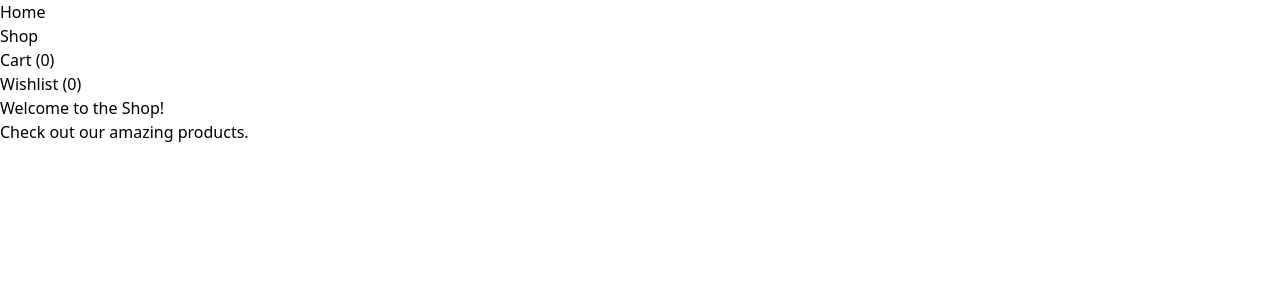
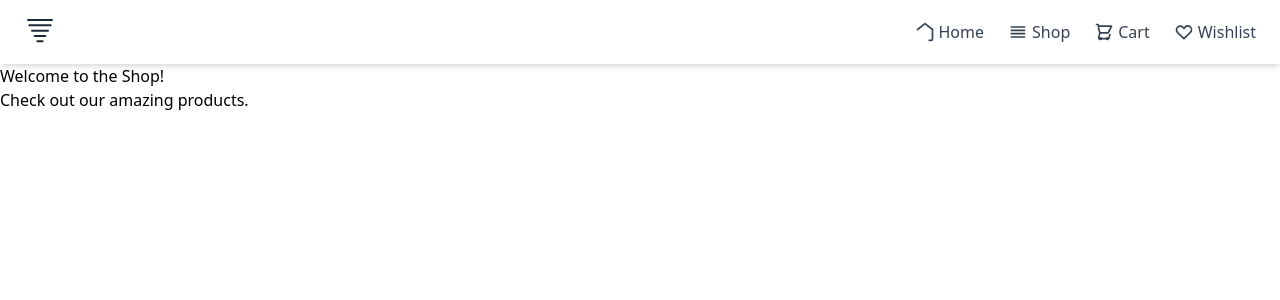
Before and after one commit to Ayush-Tak/shopping-cart, a React (Vite) app: page / in a window 1280 px wide. Shown: the top 300 px of the page. Built offline with nearby package versions, Linux system fonts and the light colour scheme.

Commit message:
New navbar

```diff
--- a/src/components/Navbar.jsx
+++ b/src/components/Navbar.jsx
@@ -1,24 +1,133 @@
-import {Link} from 'react-router-dom';
+import { useState } from 'react';
+import { Link } from 'react-router-dom';
 
-function Navbar({cartCount, wishlistCount}) {
+function Navbar({ cartCount, wishlistCount }) {
+  const [isOpen, setIsOpen] = useState(false);
+
   return (
-        <nav>
-            <ul>
+    <nav className="bg-white shadow-md px-6 py-4">
+      <div className="max-w-7xl mx-auto flex items-center justify-between">
+        {/* Left: Logo */}
+        <div className="flex items-center">
+          <svg
+            className="w-8 h-8 text-gray-800"
+            fill="none"
+            stroke="currentColor"
+            strokeWidth="1.5"
+            viewBox="0 0 24 24"
+            xmlns="http://www.w3.org/2000/svg"
+          >
+            <path
+              strokeLinecap="round"
+              strokeLinejoin="round"
+              d="M3 3h18M4 7h16M6 11h12M8 15h8M10 19h4"
+            />
+          </svg>
+        </div>
+
+        {/* Mobile hamburger */}
+        <button
+          className="md:hidden text-gray-800"
+          onClick={() => setIsOpen(!isOpen)}
+        >
+          <svg
+            className="w-6 h-6"
+            fill="none"
+            stroke="currentColor"
+            strokeWidth="2"
+            viewBox="0 0 24 24"
+          >
+            <path
+              strokeLinecap="round"
+              strokeLinejoin="round"
+              d={isOpen ? 'M6 18L18 6M6 6l12 12' : 'M4 6h16M4 12h16M4 18h16'}
+            />
+          </svg>
+        </button>
+
+        {/* Right: Nav Links */}
+        <ul
+          className={`flex-col md:flex-row md:flex space-y-4 md:space-y-0 md:space-x-6 text-gray-700 font-medium absolute md:static top-16 left-0 w-full md:w-auto bg-white md:bg-transparent px-6 md:px-0 py-4 md:py-0 shadow-md md:shadow-none z-20 transition-all duration-300 ${
+            isOpen ? 'flex' : 'hidden md:flex'
+          }`}
+        >
           <li>
-                    <Link to="/">Home</Link>
+            <Link to="/" className="flex items-center hover:text-blue-500 transition">
+              <svg
+                className="w-5 h-5 mr-1"
+                fill="none"
+                stroke="currentColor"
+                strokeWidth="2"
+                viewBox="0 0 24 24"
+              >
+                <path strokeLinecap="round" strokeLinejoin="round" d="M3 9l9-7 9 7v11a2 2 0 01-2 2h-2" />
+              </svg>
+              <span className="hidden md:inline">Home</span>
+            </Link>
           </li>
+
           <li>
-                    <Link to="/shop">Shop</Link>
+            <Link to="/shop" className="flex items-center hover:text-blue-500 transition">
+              <svg
+                className="w-5 h-5 mr-1"
+                fill="none"
+                stroke="currentColor"
+                strokeWidth="2"
+                viewBox="0 0 24 24"
+              >
+                <path strokeLinecap="round" strokeLinejoin="round" d="M4 6h16M4 10h16M4 14h16M4 18h16" />
+              </svg>
+              <span className="hidden md:inline">Shop</span>
+            </Link>
           </li>
-                <li>
-                    <Link to="/cart">Cart ({cartCount})</Link>
+
+          <li className="relative">
+            <Link to="/cart" className="flex items-center hover:text-blue-500 transition">
+              <svg
+                className="w-5 h-5 mr-1"
+                fill="none"
+                stroke="currentColor"
+                strokeWidth="2"
+                viewBox="0 0 24 24"
+              >
+                <path
+                  strokeLinecap="round"
+                  strokeLinejoin="round"
+                  d="M3 3h2l.4 2M7 13h10l4-8H5.4M7 13l-1.3 5.5A1 1 0 007 20h10a1 1 0 001-1l1-4M7 13L5.4 7M16 21a1 1 0 100-2 1 1 0 000 2zm-8 0a1 1 0 100-2 1 1 0 000 2z"
+                />
+              </svg>
+              <span className="hidden md:inline">Cart</span>
+              {cartCount > 0 && (
+                <sup className="ml-1 text-blue-500 font-semibold text-xs">{cartCount}</sup>
+              )}
+            </Link>
           </li>
-                <li>
-                    <Link to="/wishlist">Wishlist ({wishlistCount})</Link>
+
+          <li className="relative">
+            <Link to="/wishlist" className="flex items-center hover:text-pink-500 transition">
+              <svg
+                className="w-5 h-5 mr-1"
+                fill="none"
+                stroke="currentColor"
+                strokeWidth="2"
+                viewBox="0 0 24 24"
+              >
+                <path
+                  strokeLinecap="round"
+                  strokeLinejoin="round"
+                  d="M4.318 6.318a4.5 4.5 0 000 6.364L12 20.027l7.682-7.682a4.5 4.5 0 00-6.364-6.364L12 7.636l-1.318-1.318a4.5 4.5 0 00-6.364 0z"
+                />
+              </svg>
+              <span className="hidden md:inline">Wishlist</span>
+              {wishlistCount > 0 && (
+                <sup className="ml-1 text-pink-500 font-semibold text-xs">{wishlistCount}</sup>
+              )}
+            </Link>
           </li>
         </ul>
+      </div>
     </nav>
   );
-};
+}
 
 export default Navbar;
```
Lines whose indentation alone changed are shown as unchanged.
